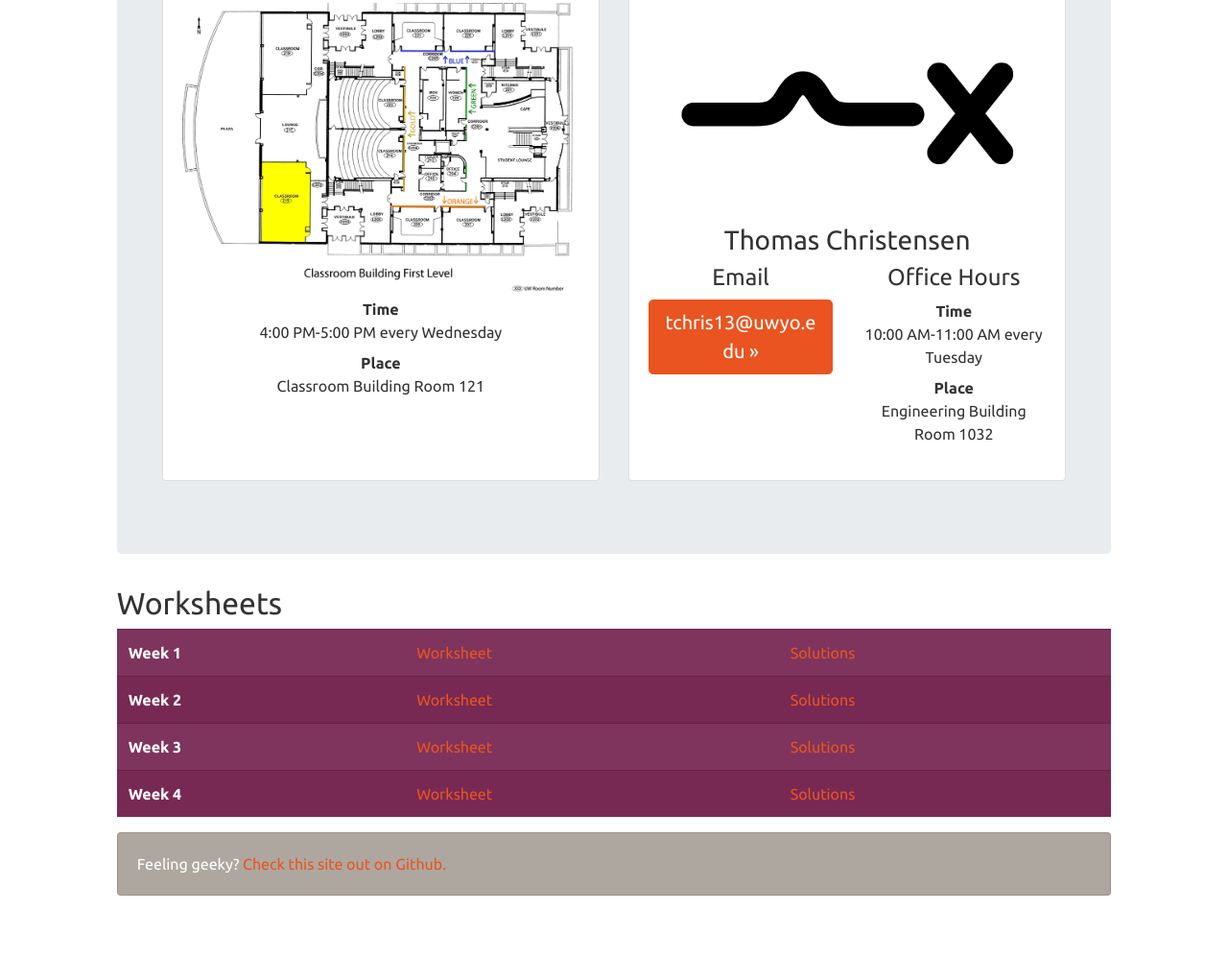
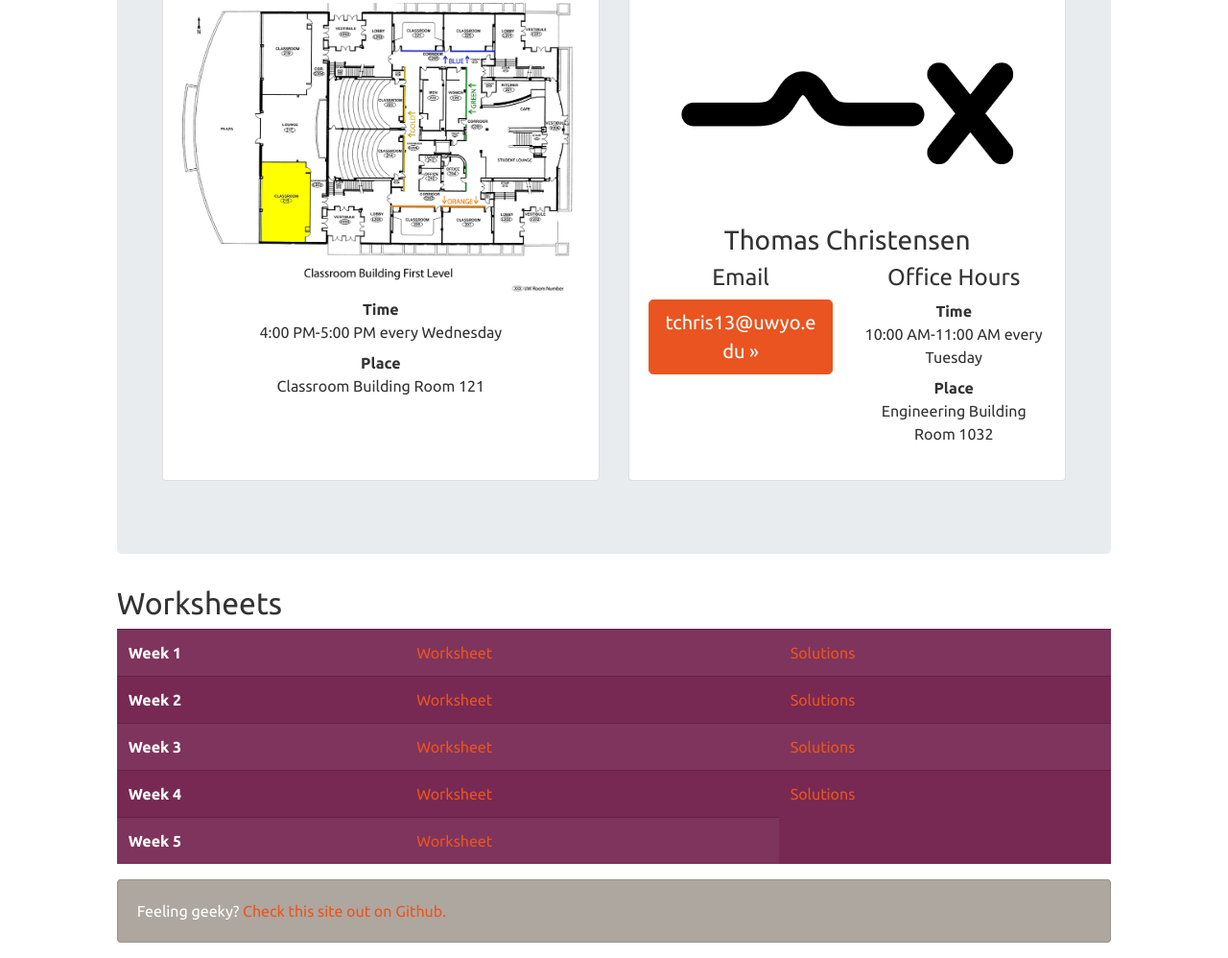
Before and after one commit to MillironX/uwmath2205-si-fall18, a plain HTML site: page Index.html in a window 1280 px wide. Shown: the part 362-1360 px from the top of the page at 96% size. Before the commit the page ends 1311 px from the top, so only its background shows below. Drawn offline with nearby package versions, Linux system fonts and the light colour scheme.

Commit message:
Published worksheet 5

```diff
--- a/Index.html
+++ b/Index.html
@@ -17,7 +17,7 @@
   		var appInsights=window.appInsights||function(a){
     		function b(a){c[a]=function(){var b=arguments;c.queue.push(function(){c[a].apply(c,b)})}}var c={config:a},d=document,e=window;setTimeout(function(){var b=d.createElement("script");b.src=a.url||"https://az416426.vo.msecnd.net/scripts/a/ai.0.js",d.getElementsByTagName("script")[0].parentNode.appendChild(b)});try{c.cookie=d.cookie}catch(a){}c.queue=[];for(var f=["Event","Exception","Metric","PageView","Trace","Dependency"];f.length;)b("track"+f.pop());if(b("setAuthenticatedUserContext"),b("clearAuthenticatedUserContext"),b("startTrackEvent"),b("stopTrackEvent"),b("startTrackPage"),b("stopTrackPage"),b("flush"),!a.disableExceptionTracking){f="onerror",b("_"+f);var g=e[f];e[f]=function(a,b,d,e,h){var i=g&&g(a,b,d,e,h);return!0!==i&&c["_"+f](a,b,d,e,h),i}}return c
     		}({
-        	instrumentationKey:"e1f0fd93-1912-4f89-b30b-289b58a6fe53"
+        	instrumentationKey:"c64a99a8-fe38-4800-a378-474972bfb69a"
 		});
 
   		window.appInsights=appInsights,appInsights.queue&&0===appInsights.queue.length&&appInsights.trackPageView(null, null, {urlReferrer: document.referrer});
@@ -109,6 +109,10 @@
 						<td><a href="worksheets/Worksheet04.pdf">Worksheet</a></td>
 						<td><a href="solutions/Worksheet04_Solutions.pdf">Solutions</a></td>
 					</tr>
+					<tr>
+						<th>Week 5</th>
+						<td><a href="worksheets/Worksheet05.pdf">Worksheet</a></td>
+					</tr>
 				</table>
 
 				<div class="card text-white bg-secondary mb-3">
```
Also changed, not shown: 1 other file.
